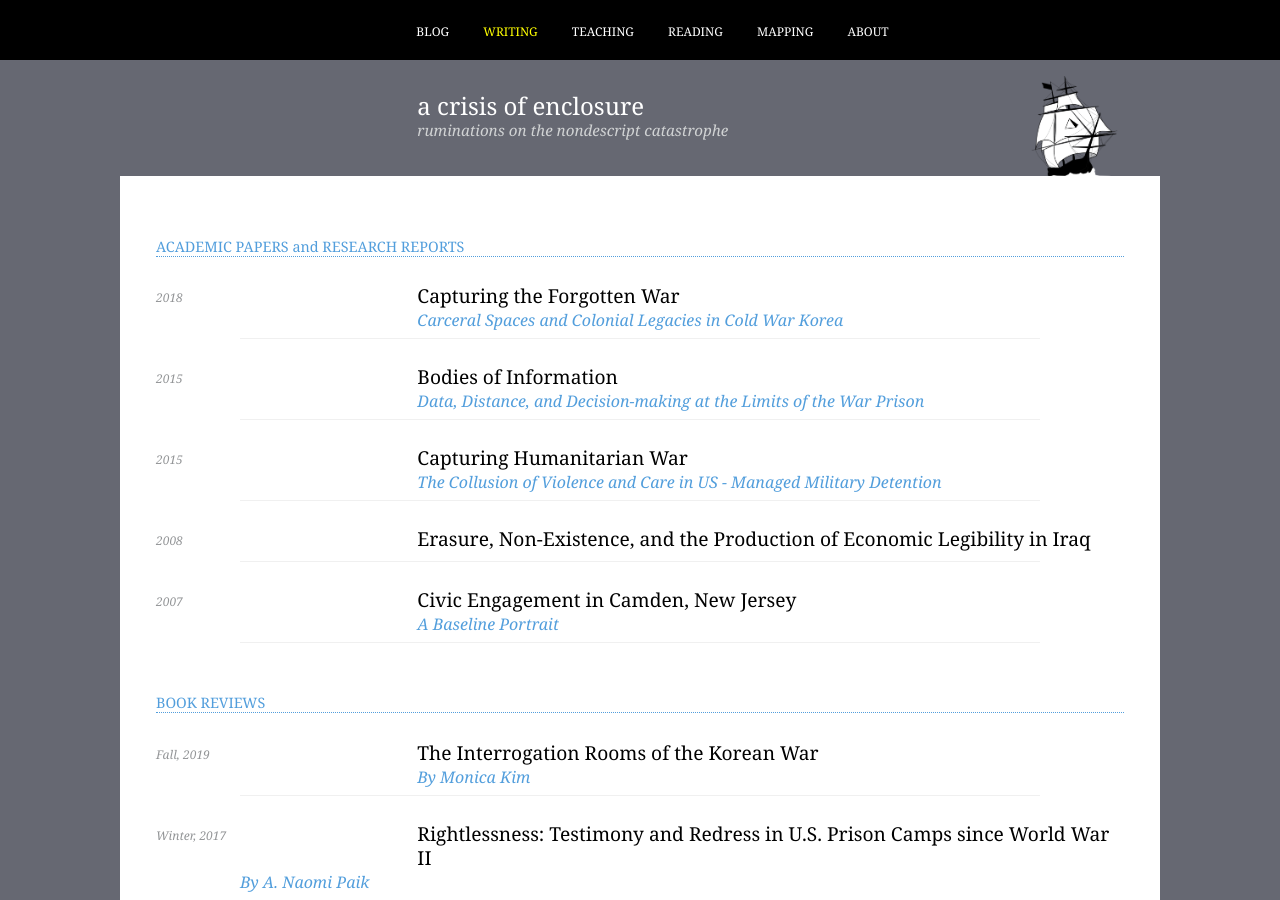
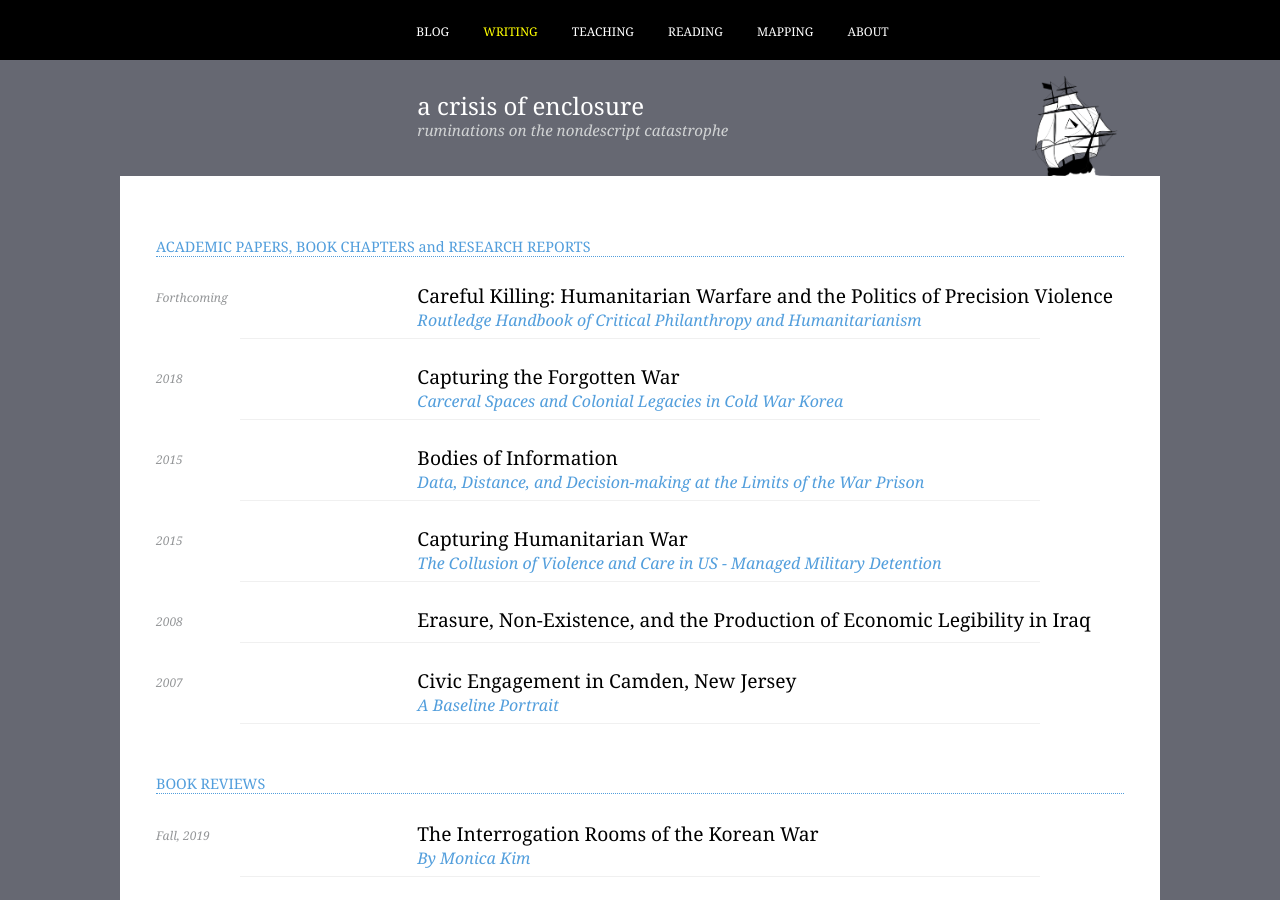
Before and after one commit to nisaface/nisaface.github.io, a Jekyll site: the page category/longform/index.html, which Jekyll copies as it is, in a window 1280 px wide and 900 px high. Built offline with Jekyll 4.4.1, drawn with Linux system fonts in a browser that asks for light colours.

Commit message:
Careful!

```diff
--- a/category/longform/index.html
+++ b/category/longform/index.html
@@ -38,7 +38,16 @@
   <div class="main" role="main">
     <div class="container">
 <br>
-        <h4 id="academic-papers">ACADEMIC PAPERS and RESEARCH REPORTS</h4>
+        <h4 id="academic-papers">ACADEMIC PAPERS, BOOK CHAPTERS and RESEARCH REPORTS</h4>
+
+        <article class="post longform single">
+          <header class="post-header">
+            <span class="post-meta"><time class="post-date">Forthcoming</time></span>
+
+            <h1 class="post-title"><a href="/careful-killing">Careful Killing: Humanitarian Warfare and the Politics of Precision Violence</a></h1>
+            <h3 class="post-subtitle-writing">Routledge Handbook of Critical Philanthropy and Humanitarianism
+            </h3>
+            </header>
 
         <article class="post longform single">
           <header class="post-header">
```
Also changed, not shown: _posts/2022-01-10-careful-killing.md (added, +33 -0 lines).
